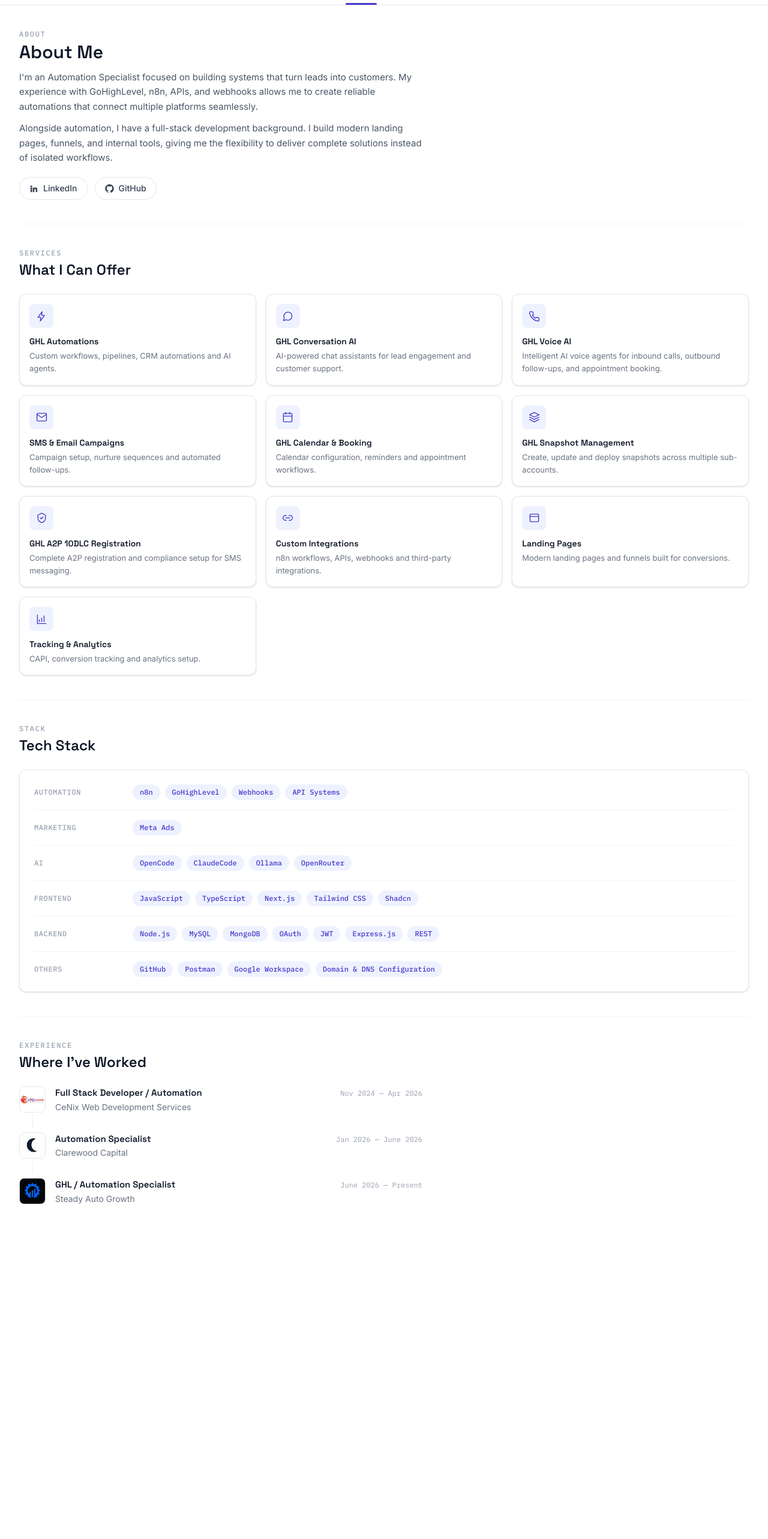
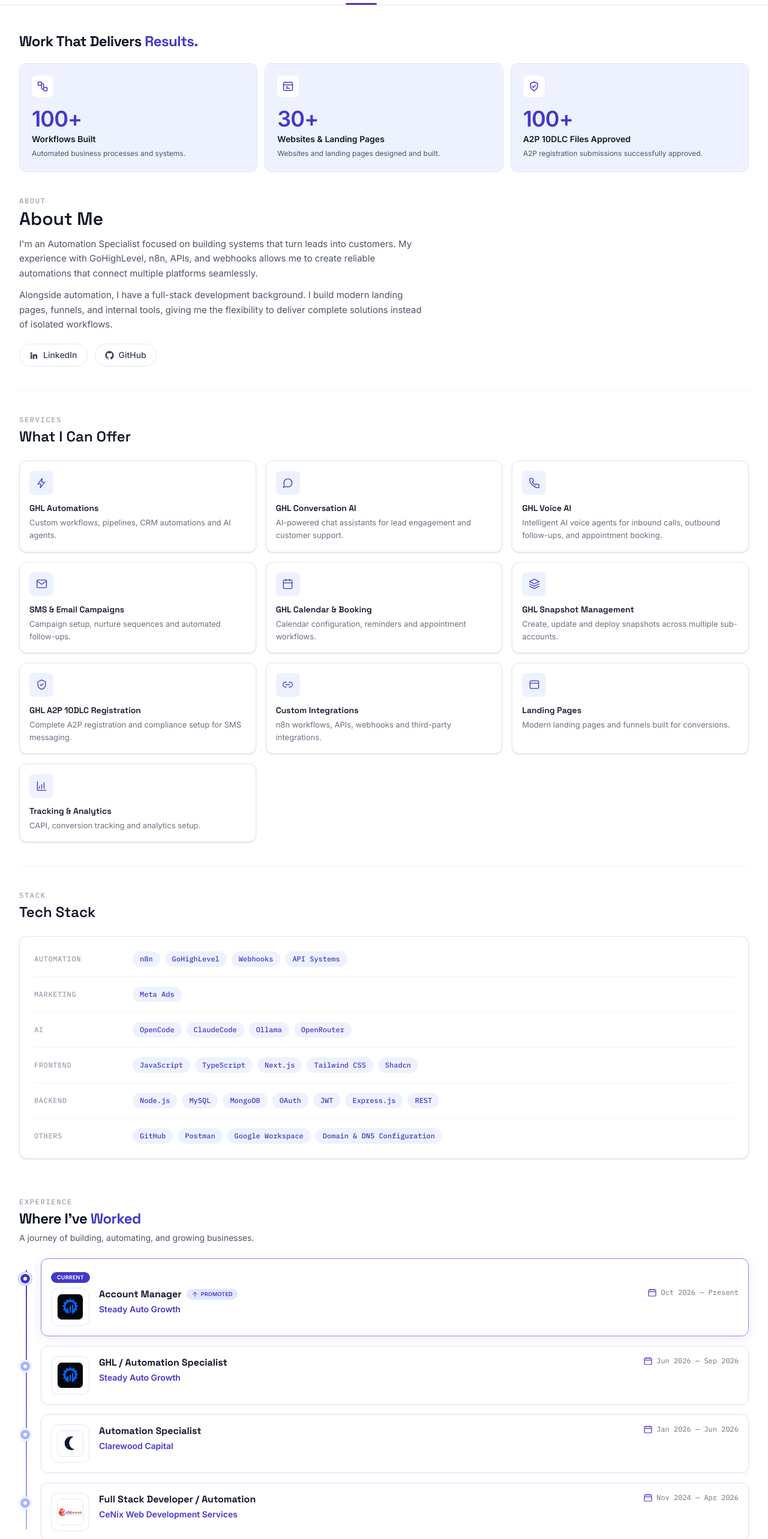
Before and after one commit to ranran232/portfoliov2, a Next.js app: page /about in a window 1280 px wide. Shown: the part 120-2686 px from the top of the page at 60% size. Before the commit the page ends 2173 px from the top, so only its background shows below. Built offline with nearby package versions, Linux system fonts and the light colour scheme.

Commit message:
new update

```diff
--- a/components/About.tsx
+++ b/components/About.tsx
@@ -1,6 +1,8 @@
+"use client"
 import { Space_Grotesk, Inter, IBM_Plex_Mono } from 'next/font/google';
 import type { ReactNode } from 'react';
 import CompanyLogo from './CompanyLogo';
+import { useEffect, useState } from 'react';
 
 const display = Space_Grotesk({ subsets: ['latin'], weight: ['500', '600', '700'], variable: '--font-display' });
 const body = Inter({ subsets: ['latin'], weight: ['400', '500', '600'], variable: '--font-body' });
@@ -135,6 +137,7 @@
 
 // Drop a square logo (e.g. 80x80+) in /public/logos and point each entry at
 // it. Entries without a `logo` fall back to the company's initials.
+
 const experience: ExperienceEntry[] = [
   {
     role: 'Full Stack Developer / Automation',
@@ -145,18 +148,24 @@
   {
     role: 'Automation Specialist',
     company: 'Clarewood Capital',
-    period: 'Jan 2026 — June 2026',
-    current: true,
+    period: 'Jan 2026 — Jun 2026',
     logo: '/clarewood_capital_logo.png',
   },
   {
     role: 'GHL / Automation Specialist',
     company: 'Steady Auto Growth',
-    period: 'June 2026 — Present',
+    period: 'Jun 2026 — Sep 2026',
+    logo: '/sag_logo.png',
+  },
+  {
+    role: 'Account Manager',
+    company: 'Steady Auto Growth',
+    period: 'Oct 2026 — Present',
     current: true,
     logo: '/sag_logo.png',
   },
 ];
+
 
 // ---------------------------------------------------------------------------
 // Small building blocks
@@ -190,6 +199,45 @@
   );
 }
 
+function AnimatedCounter({
+  target,
+  duration = 1800,
+}: {
+  target: number;
+  duration?: number;
+}) {
+  const [count, setCount] = useState(0);
+
+  useEffect(() => {
+    let frameId: number;
+    const startTime = performance.now();
+
+    const animate = (currentTime: number) => {
+      const progress = Math.min(
+        (currentTime - startTime) / duration,
+        1
+      );
+
+      // Ease-out animation
+      const eased = 1 - Math.pow(1 - progress, 3);
+
+      setCount(Math.min(target, Math.floor(eased * target)));
+
+      if (progress < 1) {
+        frameId = requestAnimationFrame(animate);
+      } else {
+        setCount(target);
+      }
+    };
+
+    frameId = requestAnimationFrame(animate);
+
+    return () => cancelAnimationFrame(frameId);
+  }, [target, duration]);
+
+  return <>{count}+</>;
+}
+
 // ---------------------------------------------------------------------------
 // Section
 // ---------------------------------------------------------------------------
@@ -199,6 +247,131 @@
       className={`${display.variable} ${body.variable} ${mono.variable} bg-white py-5 md:py-10`}
       style={{ fontFamily: 'var(--font-body)' }}
     >
+<div className="mx-auto mb-10 max-w-7xl px-4 sm:px-6 lg:px-8">
+  <h3
+    className="mt-1 text-xl font-bold tracking-tight text-gray-900 sm:text-2xl"
+    style={{ fontFamily: 'var(--font-display)' }}
+  >
+    Work That Delivers{' '}
+    <span style={{ color: '#4338CA' }}>Results.</span>
+  </h3>
+
+  <div className="mt-5 grid grid-cols-1 gap-3 sm:grid-cols-3">
+    {/* Workflows */}
+    <div
+      className="rounded-xl border p-4 transition-all duration-200 hover:-translate-y-1 hover:shadow-md sm:p-5"
+      style={{ background: '#EEF2FF', borderColor: '#E0E7FF' }}
+    >
+      <div className="flex h-9 w-9 items-center justify-center rounded-lg bg-white">
+        <svg
+          xmlns="http://www.w3.org/2000/svg"
+          viewBox="0 0 24 24"
+          fill="none"
+          stroke="#4338CA"
+          strokeWidth="1.8"
+          className="h-5 w-5"
+          aria-hidden="true"
+        >
+          <rect x="3" y="3" width="7" height="7" rx="1.5" />
+          <rect x="14" y="14" width="7" height="7" rx="1.5" />
+          <path d="M10 6.5h2a2 2 0 0 1 2 2V14M14 17.5h-2a2 2 0 0 1-2-2V10" />
+        </svg>
+      </div>
+
+      <p
+        className="mt-4 text-3xl font-bold tracking-tight sm:text-4xl"
+        style={{ color: '#4338CA' }}
+      >
+        <AnimatedCounter target={100} />
+      </p>
+
+      <h4 className="mt-1 text-sm font-semibold text-gray-900">
+        Workflows Built
+      </h4>
+
+      <p className="mt-1 text-xs leading-5 text-gray-600">
+        Automated business processes and systems.
+      </p>
+    </div>
+
+    {/* Websites */}
+    <div
+      className="rounded-xl border p-4 transition-all duration-200 hover:-translate-y-1 hover:shadow-md sm:p-5"
+      style={{ background: '#EEF2FF', borderColor: '#E0E7FF' }}
+    >
+      <div className="flex h-9 w-9 items-center justify-center rounded-lg bg-white">
+        <svg
+          xmlns="http://www.w3.org/2000/svg"
+          viewBox="0 0 24 24"
+          fill="none"
+          stroke="#4338CA"
+          strokeWidth="1.8"
+          className="h-5 w-5"
+          aria-hidden="true"
+        >
+          <rect x="3" y="4" width="18" height="16" rx="2" />
+          <path d="M3 9h18M7 6.5h.01M10 6.5h.01M8 13h4M8 16h8" />
+        </svg>
+      </div>
+
+      <p
+        className="mt-4 text-3xl font-bold tracking-tight sm:text-4xl"
+        style={{ color: '#4338CA' }}
+      >
+        <AnimatedCounter target={30} />
+      </p>
+
+      <h4 className="mt-1 text-sm font-semibold text-gray-900">
+        Websites &amp; Landing Pages
+      </h4>
+
+      <p className="mt-1 text-xs leading-5 text-gray-600">
+        Websites and landing pages designed and built.
+      </p>
+    </div>
+
+    {/* A2P approvals */}
+    <div
+      className="rounded-xl border p-4 transition-all duration-200 hover:-translate-y-1 hover:shadow-md sm:p-5"
+      style={{ background: '#EEF2FF', borderColor: '#E0E7FF' }}
+    >
+      <div className="flex h-9 w-9 items-center justify-center rounded-lg bg-white">
+        <svg
+          xmlns="http://www.w3.org/2000/svg"
+          viewBox="0 0 24 24"
+          fill="none"
+          stroke="#4338CA"
+          strokeWidth="1.8"
+          className="h-5 w-5"
+          aria-hidden="true"
+        >
+          <path d="M12 3 19 6v5c0 4.5-3 7.5-7 10-4-2.5-7-5.5-7-10V6l7-3Z" />
+          <path
+            d="m8.5 12 2.3 2.3 4.7-4.8"
+            strokeLinecap="round"
+            strokeLinejoin="round"
+          />
+        </svg>
+      </div>
+
+      <p
+        className="mt-4 text-3xl font-bold tracking-tight sm:text-4xl"
+        style={{ color: '#4338CA' }}
+      >
+        <AnimatedCounter target={100} />
+      </p>
+
+      <h4 className="mt-1 text-sm font-semibold text-gray-900">
+        A2P 10DLC Files Approved
+      </h4>
+
+      <p className="mt-1 text-xs leading-5 text-gray-600">
+        A2P registration submissions successfully approved.
+      </p>
+    </div>
+  </div>
+</div>
+
       <div className="mx-auto max-w-7xl px-4 sm:px-6 lg:px-8">
         {/* Intro */}
         <div className="max-w-2xl">
@@ -284,35 +457,176 @@
         </div>
 
         {/* Experience */}
-        <div className="mt-10 border-t border-gray-100 pt-10">
+<div
+  className="my-8 pt-8"
+>
   <Eyebrow>Experience</Eyebrow>
-          <h3 className="mt-1 text-xl font-semibold text-gray-900 sm:text-2xl" style={{ fontFamily: 'var(--font-display)' }}>
-            Where I&apos;ve Worked
+
+  <h3
+    className="mt-1 text-xl font-bold tracking-tight text-gray-900 sm:text-2xl"
+    style={{ fontFamily: 'var(--font-display)' }}
+  >
+    Where I&apos;ve{' '}
+    <span style={{ color: '#4338CA' }}>Worked</span>
   </h3>
 
-          <div className="relative mt-6 max-w-2xl">
-            <ul className="space-y-1">
-              {experience.map((entry, i) => {
-                const isLast = i === experience.length - 1;
+  <p className="mt-1.5 text-sm text-gray-600">
+    A journey of building, automating, and growing businesses.
+  </p>
+
+  <div className="relative mt-6">
+    {/* Timeline connector */}
+    <div
+      className="absolute bottom-5 left-[10px] top-5 w-0.5 sm:left-[11px]"
+      style={{
+        background: 'linear-gradient(to bottom, #4338CA, #A5B4FC)',
+      }}
+    />
+
+    <ul className="space-y-4">
+      {[...experience].reverse().map((entry) => {
+        const isCurrent = entry.current === true;
+
         return (
-                  <li key={`${entry.role}-${entry.company}`} className="relative flex gap-4">
-                    {/* Logo + connector */}
-                    <div className="flex flex-col items-center">
-                      <CompanyLogo logo={entry.logo} company={entry.company} />
-                      {!isLast && <span className="my-1 w-px flex-1 border-l border-dashed border-gray-200" />}
+          <li
+            key={`${entry.role}-${entry.company}`}
+            className="relative flex gap-3 sm:gap-4"
+          >
+            {/* Smaller timeline marker */}
+            <div className="relative z-10 flex shrink-0 justify-center pt-6">
+              <span
+                className="flex h-5 w-5 items-center justify-center rounded-full border-2 border-white"
+                style={{
+                  background: isCurrent ? '#4338CA' : '#A5B4FC',
+                  boxShadow: isCurrent
+                    ? '0 0 0 2px #C7D2FE'
+                    : '0 0 0 1px #E0E7FF',
+                }}
+              >
+                <span className="h-1.5 w-1.5 rounded-full bg-white" />
+              </span>
             </div>
 
-                    {/* Content */}
-                    <div className={isLast ? 'flex-1 pb-1' : 'flex-1 pb-7'}>
-                      <div className="flex flex-wrap items-baseline justify-between gap-x-3 gap-y-1">
+            {/* Experience card */}
+            <div
+              className="min-w-0 flex-1 rounded-xl border p-3.5 transition-all duration-200 sm:p-4"
+              style={{
+                background: '#FFFFFF',
+                borderColor: isCurrent ? '#818CF8' : '#DCE3F5',
+                boxShadow: isCurrent
+                  ? '0 4px 18px rgba(67, 56, 202, 0.10)'
+                  : '0 2px 8px rgba(31, 41, 55, 0.03)',
+              }}
+            >
+              {/* Current badge */}
+              {isCurrent && (
+                <div className="mb-2">
+                  <span
+                    className="inline-flex rounded-full px-2.5 py-0.5 text-[9px] font-bold uppercase tracking-wide text-white"
+                    style={{ background: '#4338CA' }}
+                  >
+                    Current
+                  </span>
+                </div>
+              )}
+
+              <div className="flex flex-col gap-3 sm:flex-row sm:items-start sm:gap-4">
+                {/* Company logo */}
+                <div className="flex shrink-0 items-center">
+                  <div
+                    className="flex h-14 w-14 items-center justify-center overflow-hidden rounded-xl border sm:h-16 sm:w-16"
+                    style={{
+                      background: '#FFFFFF',
+                      borderColor: '#E0E7FF',
+                    }}
+                  >
+                    <CompanyLogo
+                      logo={entry.logo}
+                      company={entry.company}
+                    />
+                  </div>
+                </div>
+
+                {/* Role details */}
+                <div className="min-w-0 flex-1">
+                  <div className="flex flex-col gap-2 lg:flex-row lg:items-start lg:justify-between">
+                    <div className="min-w-0">
                       <div className="flex flex-wrap items-center gap-2">
-                          <h4 className="text-[15px] font-semibold text-gray-900" style={{ fontFamily: 'var(--font-display)' }}>
+                        <h4
+                          className="text-sm font-bold leading-snug text-gray-900 sm:text-base"
+                          style={{
+                            fontFamily: 'var(--font-display)',
+                          }}
+                        >
                           {entry.role}
                         </h4>
+
+                        {/* Promotion badge */}
+                        {entry.role === 'Account Manager' && (
+                          <span
+                            className="inline-flex items-center gap-1 rounded-full px-2 py-0.5 text-[9px] font-bold uppercase tracking-wide"
+                            style={{
+                              background: '#E0E7FF',
+                              color: '#4338CA',
+                            }}
+                          >
+                            <svg
+                              xmlns="http://www.w3.org/2000/svg"
+                              viewBox="0 0 24 24"
+                              fill="none"
+                              stroke="currentColor"
+                              strokeWidth="2"
+                              className="h-3 w-3"
+                              aria-hidden="true"
+                            >
+                              <path
+                                d="M12 19V5M5 12l7-7 7 7"
+                                strokeLinecap="round"
+                                strokeLinejoin="round"
+                              />
+                            </svg>
+                            Promoted
+                          </span>
+                        )}
                       </div>
-                        <span className={`${mono.className} text-xs text-gray-400`}>{entry.period}</span>
+
+                      <p
+                        className="mt-1 text-sm font-semibold"
+                        style={{ color: '#4338CA' }}
+                      >
+                        {entry.company}
+                      </p>
                     </div>
-                      <p className="mt-0.5 text-sm text-gray-500">{entry.company}</p>
+
+                    {/* Employment period */}
+                    <div
+                      className={`${mono.className} flex shrink-0 items-center gap-1.5 text-[11px] text-gray-500 sm:text-xs`}
+                    >
+                      <svg
+                        xmlns="http://www.w3.org/2000/svg"
+                        viewBox="0 0 24 24"
+                        fill="none"
+                        stroke="currentColor"
+                        strokeWidth="1.8"
+                        className="h-4 w-4 shrink-0"
+                        style={{ color: '#4338CA' }}
+                        aria-hidden="true"
+                      >
+                        <rect
+                          x="3"
+                          y="5"
+                          width="18"
+                          height="16"
+                          rx="2"
+                        />
+                        <path d="M16 3v4M8 3v4M3 10h18" />
+                      </svg>
+
+                      <span>{entry.period}</span>
+                    </div>
+                  </div>
+                </div>
+              </div>
             </div>
           </li>
         );
@@ -320,6 +634,8 @@
     </ul>
   </div>
 </div>
+
+
       </div>
     </section>
   );
```
Lines whose indentation alone changed are shown as unchanged.
